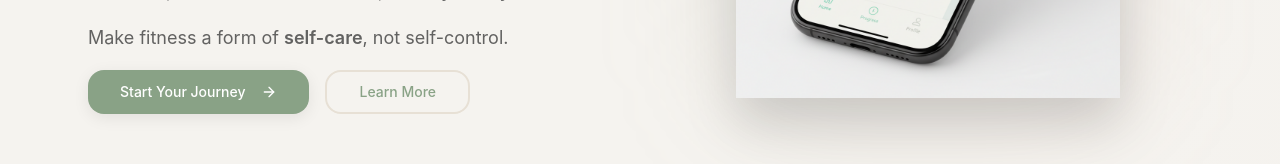
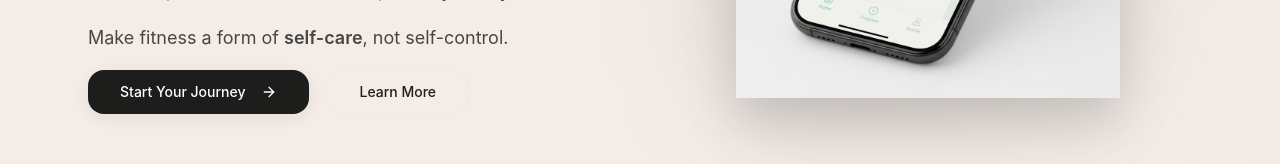
Before and after one commit to TNDIGITALMARK/522f48ed-1e2c-4fab-8b1f-03bcb7892df9, a Next.js app: page / in a window 1280 px wide. Shown: the part 470-634 px from the top of the page. Built offline with nearby package versions, Linux system fonts and the light colour scheme; no server answers.

Commit message:
Phoenix Agent implementation - lets change the colour sceme of the app based off ...

```diff
--- a/src/app/globals.css
+++ b/src/app/globals.css
@@ -3,19 +3,25 @@
 
 /*
 =============================================================================
-BLOOM BY ROOTED - DESIGN SYSTEM SPECIFICATION
+NEUTRAL FITNESS COLOR PALETTE - DESIGN SYSTEM SPECIFICATION
 =============================================================================
 
-EXTRACTED FROM DESIGN REFERENCE (ai-generated-preview.png)
+EXTRACTED FROM DESIGN REFERENCE (Neutral Fitness Color Palette)
 
 COLOR PALETTE (EXACT VALUES):
-- Sage Green (Primary): #8B9D8A / HSL 114 13% 58%
-- Warm Terracotta (Accent): #C4968C / HSL 12 32% 66%
-- Soft Pink (Secondary): #D9B5AC / HSL 15 30% 76%
-- Cream (Background): #F5F2ED / HSL 35 25% 95%
-- Warm Beige: #E8DFD3 / HSL 38 28% 87%
-- White: #FFFFFF
-- Charcoal Text: #3D3D3D / HSL 0 0% 24%
+- Onyx (Primary): #1C1C1B / HSL 60 4% 11% - Deep charcoal black
+- Walnut (Accent): #7B6F5E / HSL 38 13% 42% - Warm brown/taupe
+- Greige (Muted): #F7ECDB / HSL 38 53% 91% - Beige-grey blend
+- Ash (Secondary): #979086 / HSL 40 5% 55% - Medium grey
+- Stucco (Background): #F2E9E4 / HSL 24 33% 93% - Light cream/off-white
+- White: #FFFFFF / HSL 0 0% 100%
+- Pure Black: #000000 / HSL 0 0% 0%
+
+DESIGN PHILOSOPHY:
+- Sophisticated neutral palette with warm, earthy tones
+- Minimal, modern aesthetic inspired by fitness and wellness
+- Clean, professional appearance with natural warmth
+- Strong contrast for excellent readability
 
 TYPOGRAPHY:
 - Headings: Playfair Display (serif, elegant, slightly decorative)
@@ -29,117 +35,128 @@ SPACING SYSTEM (GENEROUS, BREATHING ROOM):
 - Grid gaps: 24-32px
 
 COMPONENT STYLING:
-- Border Radius: 20-24px (very rounded, organic feel)
+- Border Radius: 16-20px (modern, clean feel)
 - Shadows: Subtle, soft (0 4px 16px rgba(0,0,0,0.08))
 - Buttons: Rounded corners (12-16px), medium weight text
 - Cards: Soft shadows, ample padding, rounded corners
 
 VISUAL EFFECTS:
-- Organic, flowing shapes with soft edges
+- Clean, minimal shapes with subtle warmth
 - Subtle shadows for depth without harshness
 - Gentle transitions (200-300ms ease)
-- Warm, inviting color overlays
+- Neutral, sophisticated color overlays
 
 =============================================================================
 */
 
 :root {
-  /* Bloom by Rooted Color System */
-  --bloom-sage: 114 13% 58%; /* #8B9D8A */
-  --bloom-terracotta: 12 32% 66%; /* #C4968C */
-  --bloom-pink: 15 30% 76%; /* #D9B5AC */
-  --bloom-cream: 35 25% 95%; /* #F5F2ED */
-  --bloom-beige: 38 28% 87%; /* #E8DFD3 */
-  --bloom-white: 0 0% 100%; /* #FFFFFF */
-  --bloom-charcoal: 0 0% 24%; /* #3D3D3D */
+  /* Neutral Fitness Color System */
+  --neutral-onyx: 60 4% 11%; /* #1C1C1B */
+  --neutral-walnut: 38 13% 42%; /* #7B6F5E */
+  --neutral-greige: 38 53% 91%; /* #F7ECDB */
+  --neutral-ash: 40 5% 55%; /* #979086 */
+  --neutral-stucco: 24 33% 93%; /* #F2E9E4 */
+  --neutral-white: 0 0% 100%; /* #FFFFFF */
+  --neutral-black: 0 0% 0%; /* #000000 */
 
-  /* Cream backgrounds with charcoal text */
-  --background: 35 25% 95%;
-  --foreground: 0 0% 24%;
+  /* Stucco backgrounds with Onyx text */
+  --background: 24 33% 93%;
+  --foreground: 60 4% 11%;
 
-  /* White cards with charcoal text */
+  /* White cards with Onyx text */
   --card: 0 0% 100%;
-  --card-foreground: 0 0% 24%;
+  --card-foreground: 60 4% 11%;
 
   /* Popovers */
   --popover: 0 0% 100%;
-  --popover-foreground: 0 0% 24%;
+  --popover-foreground: 60 4% 11%;
 
-  /* Primary: Sage green */
-  --primary: 114 13% 58%;
+  /* Primary: Onyx (deep charcoal) */
+  --primary: 60 4% 11%;
   --primary-foreground: 0 0% 100%;
 
-  /* Secondary: Warm terracotta */
-  --secondary: 12 32% 66%;
+  /* Secondary: Ash (medium grey) */
+  --secondary: 40 5% 55%;
   --secondary-foreground: 0 0% 100%;
 
-  /* Muted: Warm beige */
-  --muted: 38 28% 87%;
-  --muted-foreground: 0 0% 40%;
+  /* Muted: Greige (beige-grey blend) */
+  --muted: 38 53% 91%;
+  --muted-foreground: 60 4% 25%;
 
-  /* Accent: Soft pink */
-  --accent: 15 30% 76%;
-  --accent-foreground: 0 0% 24%;
+  /* Accent: Walnut (warm brown/taupe) */
+  --accent: 38 13% 42%;
+  --accent-foreground: 0 0% 100%;
 
   /* Destructive */
   --destructive: 0 70% 50%;
   --destructive-foreground: 0 0% 100%;
 
-  /* Borders: Subtle beige */
-  --border: 38 28% 87%;
-  --input: 38 28% 87%;
-  --ring: 114 13% 58%;
+  /* Borders: Greige */
+  --border: 38 53% 91%;
+  --input: 38 53% 91%;
+  --ring: 60 4% 11%;
 
-  /* Generous rounded corners */
-  --radius: 1.25rem;
+  /* Modern rounded corners */
+  --radius: 1rem;
 
   /* Sidebar */
   --sidebar-background: 0 0% 100%;
-  --sidebar-foreground: 0 0% 24%;
-  --sidebar-primary: 114 13% 58%;
+  --sidebar-foreground: 60 4% 11%;
+  --sidebar-primary: 60 4% 11%;
   --sidebar-primary-foreground: 0 0% 100%;
-  --sidebar-accent: 38 28% 87%;
-  --sidebar-accent-foreground: 0 0% 24%;
-  --sidebar-border: 38 28% 87%;
-  --sidebar-ring: 114 13% 58%;
+  --sidebar-accent: 38 53% 91%;
+  --sidebar-accent-foreground: 60 4% 11%;
+  --sidebar-border: 38 53% 91%;
+  --sidebar-ring: 60 4% 11%;
 }
 
 .dark {
-  --background: 222.2 84% 4.9%;
-  --foreground: 210 40% 98%;
+  /* Dark mode: Onyx background with Stucco text */
+  --background: 60 4% 11%;
+  --foreground: 24 33% 93%;
 
-  --card: 222.2 84% 4.9%;
-  --card-foreground: 210 40% 98%;
+  /* Dark cards */
+  --card: 60 4% 15%;
+  --card-foreground: 24 33% 93%;
 
-  --popover: 222.2 84% 4.9%;
-  --popover-foreground: 210 40% 98%;
+  /* Dark popovers */
+  --popover: 60 4% 15%;
+  --popover-foreground: 24 33% 93%;
 
-  --primary: 210 40% 98%;
-  --primary-foreground: 222.2 47.4% 11.2%;
+  /* Primary: Light neutral */
+  --primary: 24 33% 93%;
+  --primary-foreground: 60 4% 11%;
 
-  --secondary: 217.2 32.6% 17.5%;
-  --secondary-foreground: 210 40% 98%;
+  /* Secondary: Ash */
+  --secondary: 40 5% 55%;
+  --secondary-foreground: 0 0% 100%;
 
-  --muted: 217.2 32.6% 17.5%;
-  --muted-foreground: 215 20.2% 65.1%;
+  /* Muted: Dark greige */
+  --muted: 40 5% 25%;
+  --muted-foreground: 40 5% 70%;
 
-  --accent: 217.2 32.6% 17.5%;
-  --accent-foreground: 210 40% 98%;
+  /* Accent: Walnut lightened */
+  --accent: 38 13% 50%;
+  --accent-foreground: 0 0% 100%;
 
-  --destructive: 0 62.8% 30.6%;
-  --destructive-foreground: 210 40% 98%;
+  /* Destructive */
+  --destructive: 0 62.8% 50%;
+  --destructive-foreground: 0 0% 100%;
 
-  --border: 217.2 32.6% 17.5%;
-  --input: 217.2 32.6% 17.5%;
-  --ring: 212.7 26.8% 83.9%;
-  --sidebar-background: 240 5.9% 10%;
-  --sidebar-foreground: 240 4.8% 95.9%;
-  --sidebar-primary: 224.3 76.3% 48%;
-  --sidebar-primary-foreground: 0 0% 100%;
-  --sidebar-accent: 240 3.7% 15.9%;
-  --sidebar-accent-foreground: 240 4.8% 95.9%;
-  --sidebar-border: 240 3.7% 15.9%;
-  --sidebar-ring: 217.2 91.2% 59.8%;
+  /* Borders */
+  --border: 40 5% 25%;
+  --input: 40 5% 25%;
+  --ring: 24 33% 93%;
+
+  /* Sidebar dark */
+  --sidebar-background: 60 4% 8%;
+  --sidebar-foreground: 24 33% 93%;
+  --sidebar-primary: 24 33% 93%;
+  --sidebar-primary-foreground: 60 4% 11%;
+  --sidebar-accent: 40 5% 20%;
+  --sidebar-accent-foreground: 24 33% 93%;
+  --sidebar-border: 40 5% 20%;
+  --sidebar-ring: 24 33% 93%;
 }
 
 @theme {
@@ -327,31 +344,36 @@ input:focus, textarea:focus, select:focus {
   box-shadow: 0 0 0 3px hsl(var(--ring) / 0.1);
 }
 
-/* Bloom-specific shadows (soft, organic) */
+/* Neutral fitness shadows (soft, clean) */
+.shadow-neutral-sm,
 .shadow-bloom-sm {
-  box-shadow: 0 2px 8px rgba(0, 0, 0, 0.06);
+  box-shadow: 0 2px 8px rgba(28, 28, 27, 0.06);
 }
 
+.shadow-neutral,
 .shadow-bloom {
-  box-shadow: 0 4px 16px rgba(0, 0, 0, 0.08);
+  box-shadow: 0 4px 16px rgba(28, 28, 27, 0.08);
 }
 
+.shadow-neutral-lg,
 .shadow-bloom-lg {
-  box-shadow: 0 8px 24px rgba(0, 0, 0, 0.10);
+  box-shadow: 0 8px 24px rgba(28, 28, 27, 0.10);
 }
 
 /* Card styling */
+.neutral-card,
 .bloom-card {
   background: hsl(var(--card));
-  border-radius: 1.5rem;
+  border-radius: 1.25rem;
   padding: 2rem;
-  box-shadow: 0 4px 16px rgba(0, 0, 0, 0.08);
+  box-shadow: 0 4px 16px rgba(28, 28, 27, 0.08);
   transition: transform 0.2s ease, box-shadow 0.2s ease;
 }
 
+.neutral-card:hover,
 .bloom-card:hover {
   transform: translateY(-2px);
-  box-shadow: 0 8px 24px rgba(0, 0, 0, 0.12);
+  box-shadow: 0 8px 24px rgba(28, 28, 27, 0.12);
 }
 
 /* ============================================
@@ -646,7 +668,7 @@ input:focus, textarea:focus, select:focus {
 
 /* Multiplayer activity cards */
 .activity-card {
-  background: linear-gradient(135deg, rgba(139, 157, 138, 0.1) 0%, rgba(196, 150, 140, 0.1) 100%);
+  background: linear-gradient(135deg, rgba(28, 28, 27, 0.03) 0%, rgba(123, 111, 94, 0.05) 100%);
   border: 2px solid hsl(var(--border));
   border-radius: 1rem;
   padding: 1.5rem;
@@ -656,13 +678,13 @@ input:focus, textarea:focus, select:focus {
 
 .activity-card:hover {
   transform: translateY(-4px);
-  box-shadow: 0 8px 16px rgba(0, 0, 0, 0.15);
+  box-shadow: 0 8px 16px rgba(28, 28, 27, 0.15);
   border-color: hsl(var(--primary));
 }
 
 .activity-card.active {
-  border-color: hsl(var(--secondary));
-  background: linear-gradient(135deg, rgba(196, 150, 140, 0.2) 0%, rgba(217, 181, 172, 0.2) 100%);
+  border-color: hsl(var(--accent));
+  background: linear-gradient(135deg, rgba(123, 111, 94, 0.1) 0%, rgba(151, 144, 134, 0.08) 100%);
 }
 
 /* Garden tile patterns */
@@ -977,9 +999,9 @@ canvas {
 .loading-shimmer {
   background: linear-gradient(
     90deg,
-    rgba(139, 157, 138, 0.1) 0%,
-    rgba(139, 157, 138, 0.3) 50%,
-    rgba(139, 157, 138, 0.1) 100%
+    rgba(151, 144, 134, 0.1) 0%,
+    rgba(151, 144, 134, 0.3) 50%,
+    rgba(151, 144, 134, 0.1) 100%
   );
   background-size: 1000px 100%;
   animation: shimmer 2s infinite;
```
Also changed, not shown: src/app/rituals/journaling/page.tsx (+20 -20 lines), context/images/beige_white_minimal_simple_modern_classic_fitness_and_spa_sand_logo.png (added), context/images/img_8100.png (added).
